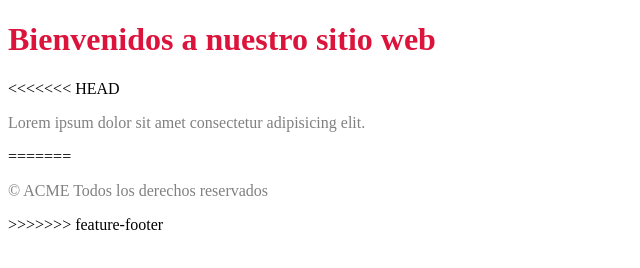
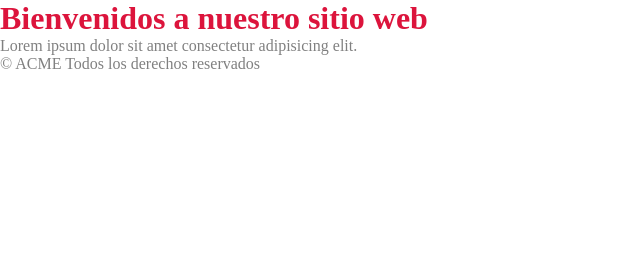
Before and after one commit to landhyfernandez/ProyectoDeusto, a plain HTML site: page index.html in a window 1280 px wide. Shown: the whole page, without its empty margins (0-640 px from the left). Drawn offline with Linux system fonts and the light colour scheme.

Commit message:
add REDME

```diff
--- a/css/styles.css
+++ b/css/styles.css
@@ -1,3 +1,9 @@
+* {
+    margin: 0;
+    padding: 0;
+    box-sizing: border-box;
+}
+
 h1 {
     color: crimson;
 }
--- a/index.html
+++ b/index.html
@@ -8,15 +8,12 @@
 </head>
 <body>
     <h1>Bienvenidos a nuestro sitio web</h1>
-<<<<<<< HEAD
     <section>
         <p>Lorem ipsum dolor sit amet consectetur adipisicing elit.</p>
     </section>
-=======
     <footer>
         <p>&copy; ACME Todos los derechos reservados</p>
     </footer>
->>>>>>> feature-footer
     <script src="./js/main.js"></script>
 </body>
 </html>
```
Also changed, not shown: 1 other file.
